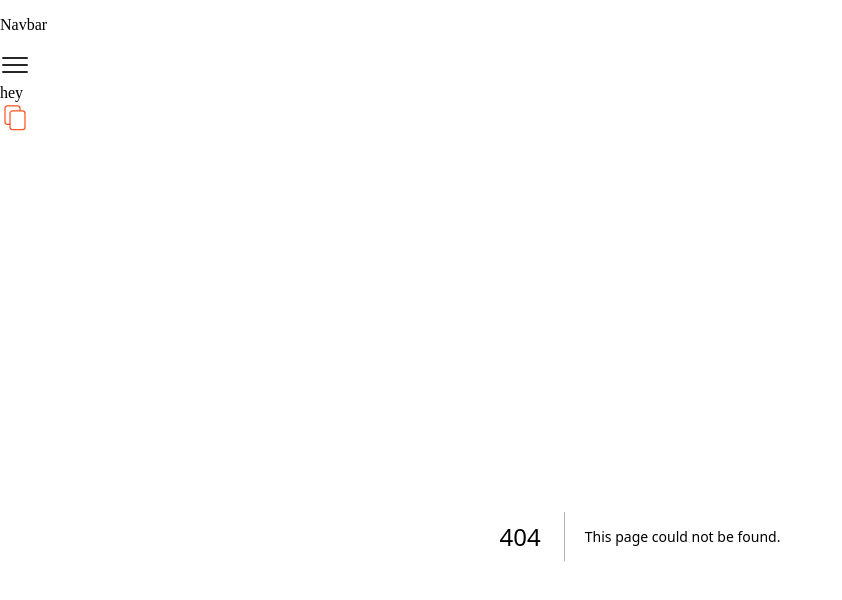
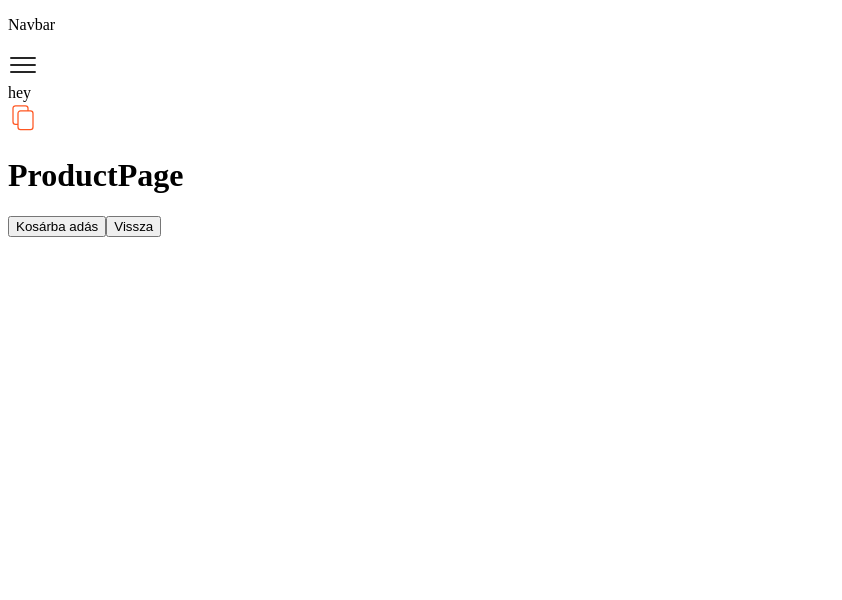
Before and after one commit to RekaKR/webshop_next_js, a Next.js app: page /termekek/1 in a window 1280 px wide. Before the commit this address had no page. Shown: the top 600 px of the page, without its empty margins (0-842 px from the left). Built offline with nearby package versions, Linux system fonts and the light colour scheme.

Commit message:
Create ProductPage

```diff
--- /dev/null
+++ b/app/termekek/[id]/page.jsx
@@ -0,0 +1,23 @@
+import Link from 'next/link'
+
+/*
+A termék képe, megnevezése, ára, leírása, valamint az értékelése jelenjen meg
+egy gomb, amivel az adott terméket a kosárba tudod rakni.
+*/
+
+const ProductPage = () => {
+
+  return (
+    <div>
+      <h1>ProductPage</h1>
+
+      <button>Kosárba adás</button>
+
+      <Link href="/termekek">
+        <button>Vissza</button>
+      </Link>
+    </div>
+  )
+}
+
+export default ProductPage
```
